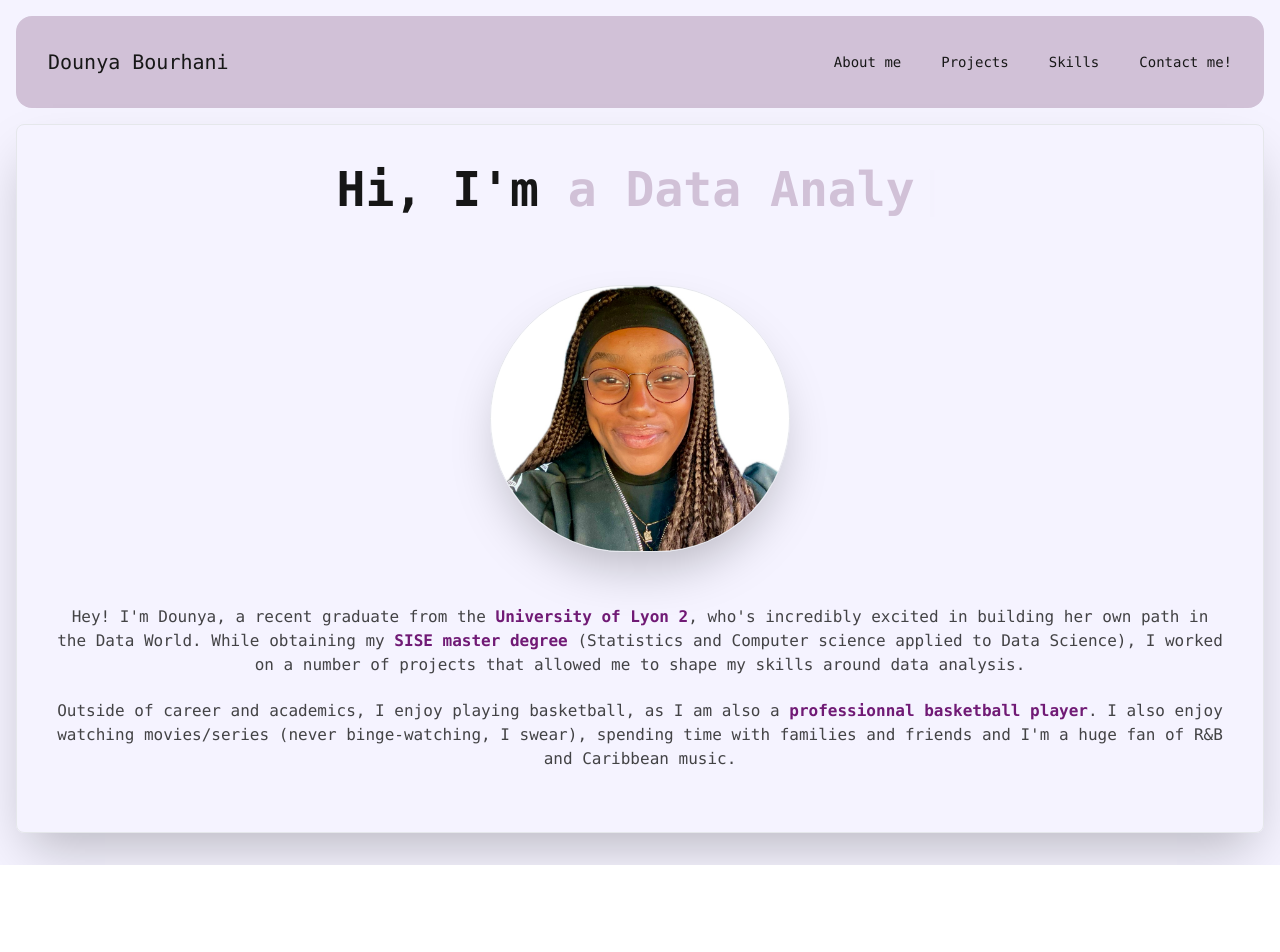
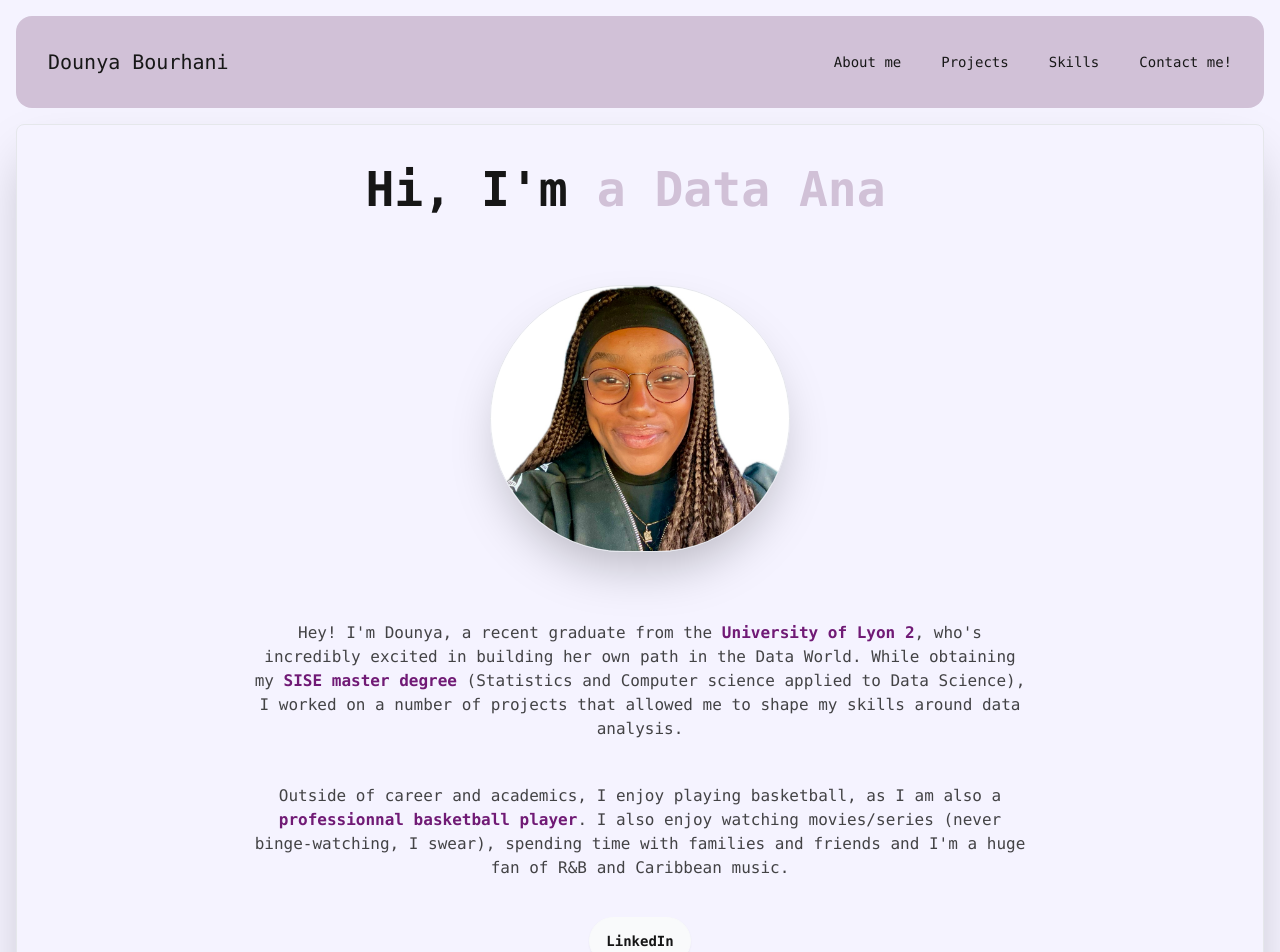
Before and after one commit to dounya-bourhani/Portfolio_Website, a Next.js app in the folder app/: page / in a window 1280 px wide. Shown: the top 952 px of the page. Before the commit the page ends 865 px from the top, so only its background shows below. Built offline with nearby package versions, Linux system fonts and the light colour scheme.

Commit message:
about me width

```diff
--- a/app/app/components/Navbar.tsx
+++ b/app/app/components/Navbar.tsx
@@ -3,7 +3,7 @@ import React from 'react'
 const Navbar = () => {
   return (
 
-    <nav className="navbar bg-primary p-8 rounded-box">
+    <nav className="navbar bg-primary p-8 rounded-box sticky top-0">
       <div>
         <a className='text-xl' href="#home">Dounya Bourhani</a>
       </div>
--- a/app/app/components/Presentation.tsx
+++ b/app/app/components/Presentation.tsx
@@ -2,6 +2,7 @@
 import React from 'react'
 import Image from 'next/image'
 import {Typewriter} from 'react-simple-typewriter'
+import Socials from "./Socials";
 
 const Presentation = () => {
   return (
@@ -21,8 +22,8 @@ const Presentation = () => {
         <Image src='/dounya.jpeg' alt='headhsot' width={300} height={300} className='rounded-full border shadow-2xl'/>
       </div>
 
-        <div>
-          <p className='text-center text-base'>
+      <div className='grid grid-cols-6 my-4'>
+        <p className='text-center text-base col-span-4 col-start-2'>
           Hey! I'm Dounya, a recent graduate from the <span className='font-black text-fuchsia-900'>University of Lyon 2</span>, who's incredibly excited in
           building her own path in the Data World. While obtaining my <span className='font-black text-fuchsia-900'>SISE master degree</span> (Statistics and
           Computer science applied to Data Science), I worked on a number of projects that allowed me to shape my skills around data analysis.
@@ -31,12 +32,14 @@ const Presentation = () => {
           I'm currently looking for a position as a Data Analyst, where I can leverage my skills in data analysis, data visualization, and
           machine learning to help companies make data-driven decisions.
         </p> */}
-          <p className='text-center text-base'>
+        <p className='text-center text-base col-span-4 col-start-2'>
           Outside of career and academics, I enjoy playing basketball, as I am also a <span className='font-black text-fuchsia-900'>professionnal basketball
           player</span>. I also enjoy watching movies/series (never binge-watching, I swear), spending time with families and friends and I'm a
           huge fan of R&B and Caribbean music.
         </p>
       </div>
+
+      <Socials/>
     </section>
   )
 }
--- /dev/null
+++ b/app/app/components/Socials.tsx
@@ -0,0 +1,9 @@
+import React from 'react'
+
+const Socials = () => {
+  return (
+    <button className='btn'>LinkedIn</button >
+  )
+}
+
+export default Socials
```
Lines whose indentation alone changed are shown as unchanged.
